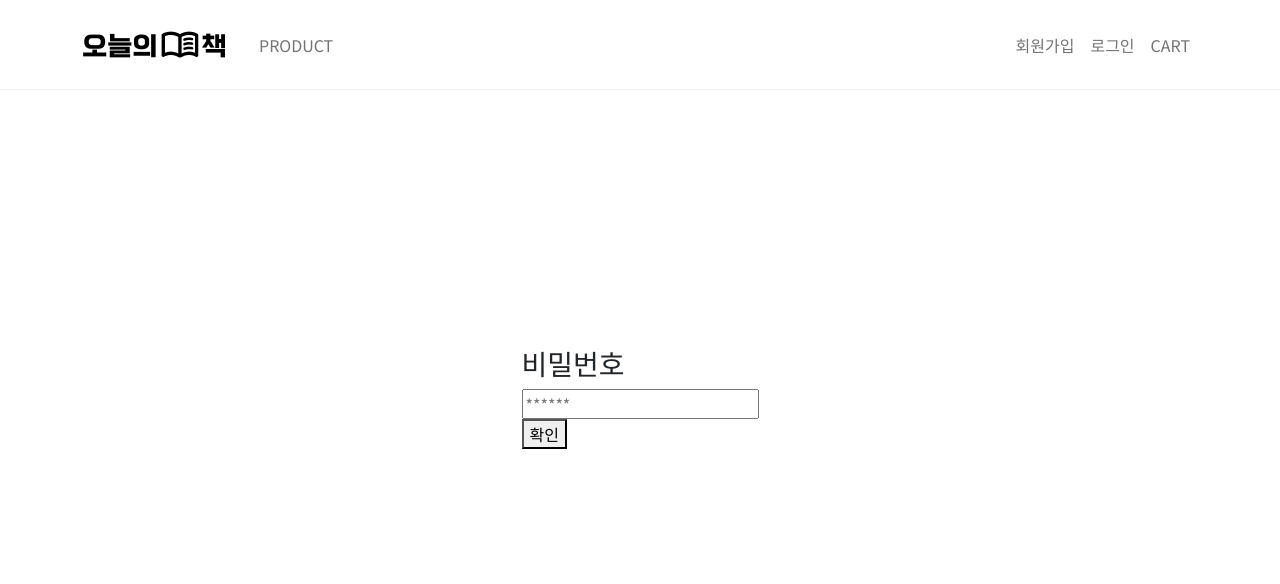
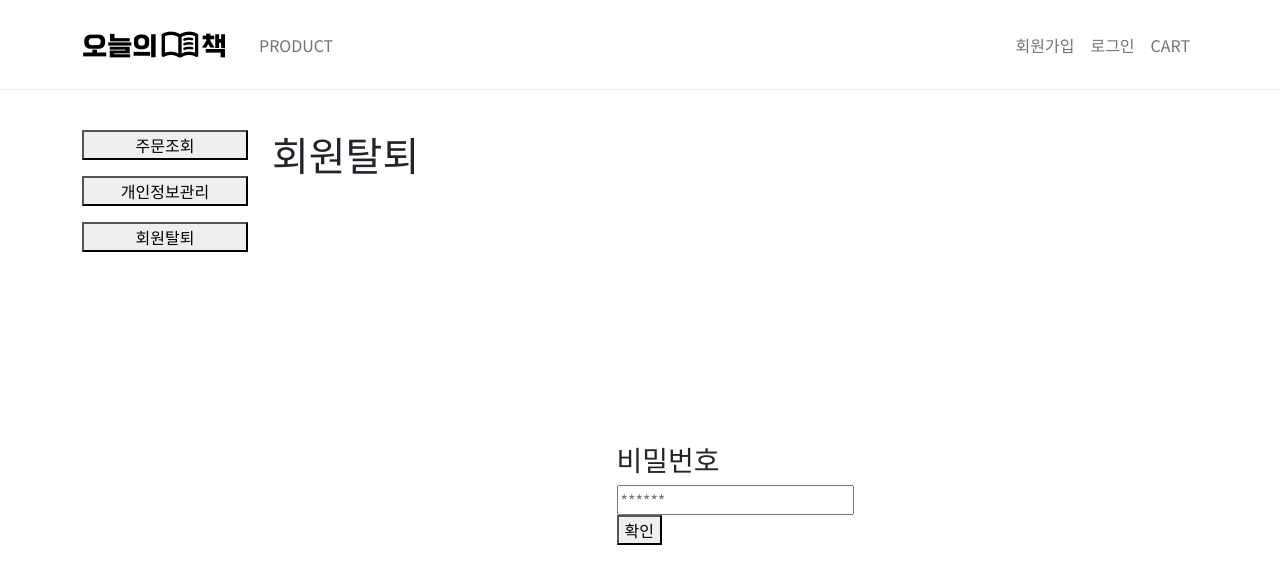
Before and after one commit to jeongjong10/EliceProject-BookStore_10team, a React (Create React App) app in the folder project/front/: page /account/secession in a window 1280 px wide. Shown: the top 584 px of the page. Built offline with nearby package versions, Linux system fonts and the light colour scheme.

Commit message:
마이페이지/관리자 좌측메뉴 navigate

```diff
--- a/project/front/src/views/routes/AcountOrder.js
+++ b/project/front/src/views/routes/AcountOrder.js
@@ -1,22 +1,11 @@
 import React from "react";
 import { useParams, useNavigate } from "react-router-dom";
-import {
-  Card,
-  Container,
-  Row,
-  Col,
-  ListGroup,
-  Nav,
-  Stack,
-  Tab,
-  Tabs,
-} from "react-bootstrap";
+import { Container, Row, Col, Stack, Tab, Tabs } from "react-bootstrap";
 import { OrderReady } from "../components/OrderReady";
 import { OrderStatus } from "../components/OrderStatus";
 import { OrderEnd } from "../components/OrderEnd";
 
 const AcountOrder = () => {
-  // const {id} = useParams()
   const navigate = useNavigate();
 
   return (
@@ -26,8 +15,22 @@ const AcountOrder = () => {
           <Col xs lg="2">
             <Stack gap={3}>
               <button className="order">주문조회</button>
-              <button className="manager">개인정보관리</button>
-              <button className="deleted">회원탈퇴</button>
+              <button
+                className="manager"
+                onClick={() => {
+                  navigate("/account/privacy");
+                }}
+              >
+                개인정보관리
+              </button>
+              <button
+                className="deleted"
+                onClick={() => {
+                  navigate("/account/secession");
+                }}
+              >
+                회원탈퇴
+              </button>
             </Stack>
           </Col>
           <Col>
--- a/project/front/src/views/routes/AcountPrivacy.js
+++ b/project/front/src/views/routes/AcountPrivacy.js
@@ -50,6 +50,7 @@ const AcountPrivacy = () => {
   }
   useEffect(() => {
     getData();
+    setModal(true); // 페이지 진입시 모달 설정
   }, []);
 
   const onSubmitHandler = async (event) => {
@@ -103,10 +104,10 @@ const AcountPrivacy = () => {
             />
             <button
               className="manager"
-              onClick={(e) => {
-                e.preventDefault();
-                setModal(true);
-              }}
+              // onClick={(e) => {
+              //   e.preventDefault();
+              //   setModal(true);
+              // }}
             >
               회원정보관리
             </button>
--- a/project/front/src/views/routes/AdminCategory.js
+++ b/project/front/src/views/routes/AdminCategory.js
@@ -63,14 +63,14 @@ const AdminCategory = () => {
               <Nav.Item className={cssList.unSelected}>
                 <a
                   onClick={() => {
-                    navigate("/admin/products");
+                    navigate("/admin");
                   }}
                 >
                   전체 주문 관리
                 </a>
               </Nav.Item>
               <Nav.Item className={cssList.selected}>
-                <a onClick={() => {}}>카테고리/상품 관리</a>
+                <a>카테고리/상품 관리</a>
               </Nav.Item>
               <Nav.Item className={cssList.unSelected}>
                 <a
--- a/project/front/src/views/routes/AdminDeliver.js
+++ b/project/front/src/views/routes/AdminDeliver.js
@@ -1,11 +1,11 @@
 import React from "react";
-
+import { useNavigate } from "react-router-dom";
 import { Container, Row, Col, Stack, Tab, Tabs } from "react-bootstrap";
 import { AdminDeliverEnd } from "../components/AdminDeliverEnd";
 import { AdminOrderby } from "../components/AdminOrderby";
 
 const AdminDeliver = () => {
-  // const {id} = useParams()
+  const navigate = useNavigate();
 
   return (
     <>
@@ -14,8 +14,22 @@ const AdminDeliver = () => {
           <Col xs lg="2">
             <Stack gap={3}>
               <button className="order">전체 주문 관리</button>
-              <button className="manager">카테고리/상품 관리</button>
-              <button className="deleted">상품 등록</button>
+              <button
+                className="manager"
+                onClick={() => {
+                  navigate("/admin/category");
+                }}
+              >
+                카테고리/상품 관리
+              </button>
+              <button
+                className="deleted"
+                onClick={() => {
+                  navigate("/admin/products");
+                }}
+              >
+                상품 등록
+              </button>
             </Stack>
           </Col>
           <Col>
--- a/project/front/src/views/routes/AdminProductRegister.js
+++ b/project/front/src/views/routes/AdminProductRegister.js
@@ -85,9 +85,23 @@ const AdminProductRegister = () => {
       <Row>
         <Col xs lg="2">
           <Stack gap={3}>
-            <button className="order">전체 주문 관리</button>
+            <button
+              className="order"
+              onClick={() => {
+                navigate("/admin");
+              }}
+            >
+              전체 주문 관리
+            </button>
 
-            <button className="manager">카테고리/ 상품관리</button>
+            <button
+              className="manager"
+              onClick={() => {
+                navigate("/admin/category");
+              }}
+            >
+              카테고리/상품 관리
+            </button>
             <button className="deleted">상품등록</button>
           </Stack>
         </Col>
--- a/project/front/src/views/routes/Secession.js
+++ b/project/front/src/views/routes/Secession.js
@@ -1,6 +1,7 @@
 import React, { useState } from "react";
 import { customAxios } from "../../config/customAxios";
 import { useNavigate } from "react-router-dom";
+import { Container, Row, Col, Stack } from "react-bootstrap";
 
 const Secession = () => {
   const [password, setPassword] = useState("");
@@ -27,6 +28,32 @@ const Secession = () => {
       .catch((e) => e.message);
   };
   return (
+    <>
+      <Container className="subContainer">
+        <Row>
+          <Col xs lg="2">
+            <Stack gap={3}>
+              <button
+                className="order"
+                onClick={() => {
+                  navigate("/account/orders");
+                }}
+              >
+                주문조회
+              </button>
+              <button
+                className="manager"
+                onClick={() => {
+                  navigate("/account/privacy");
+                }}
+              >
+                개인정보관리
+              </button>
+              <button className="deleted">회원탈퇴</button>
+            </Stack>
+          </Col>
+          <Col>
+            <h1>회원탈퇴</h1>
             <div
               style={{
                 display: "flex",
@@ -56,6 +83,10 @@ const Secession = () => {
                 <br />
               </form>
             </div>
+          </Col>
+        </Row>
+      </Container>
+    </>
   );
 };
 
```
Lines whose indentation alone changed are shown as unchanged.
